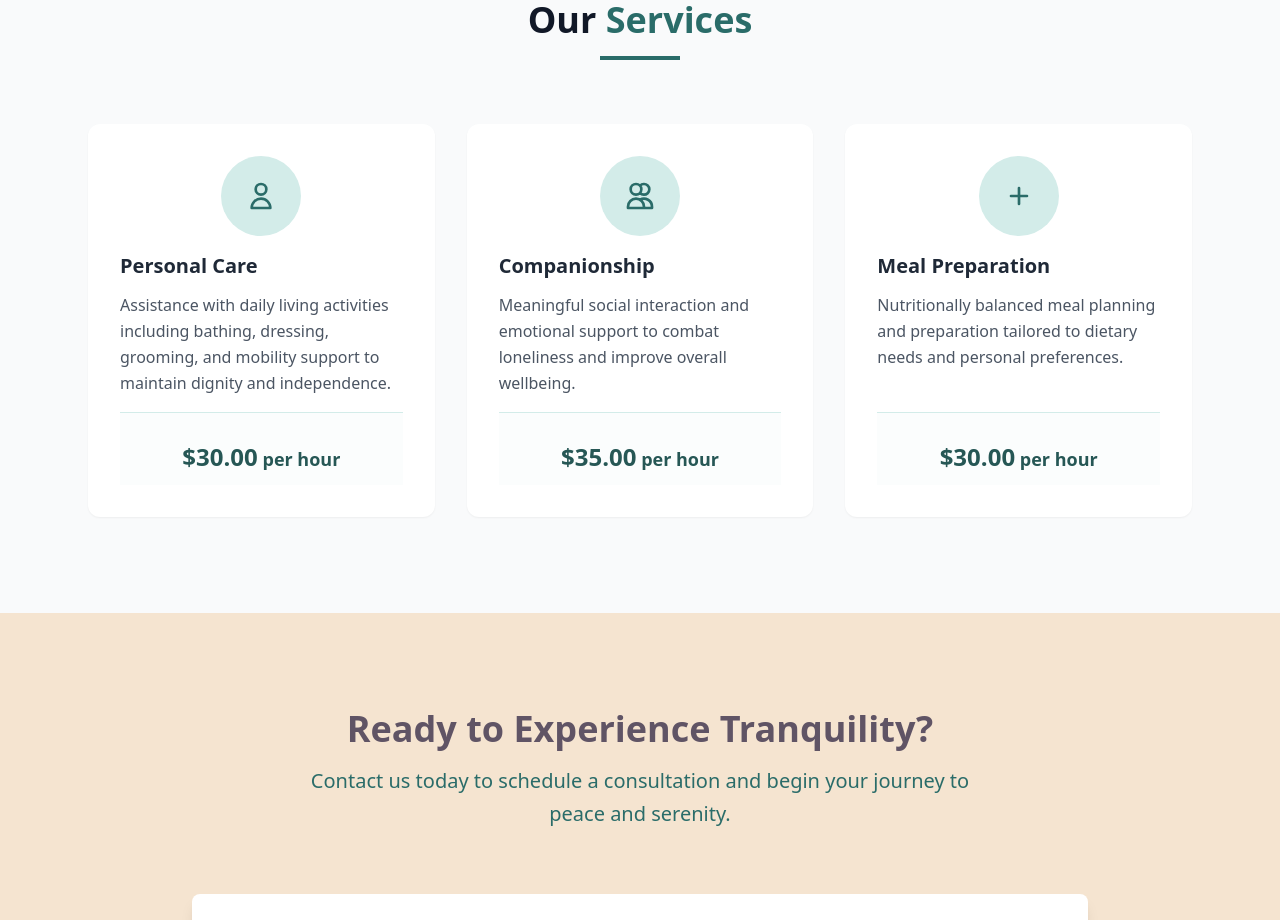
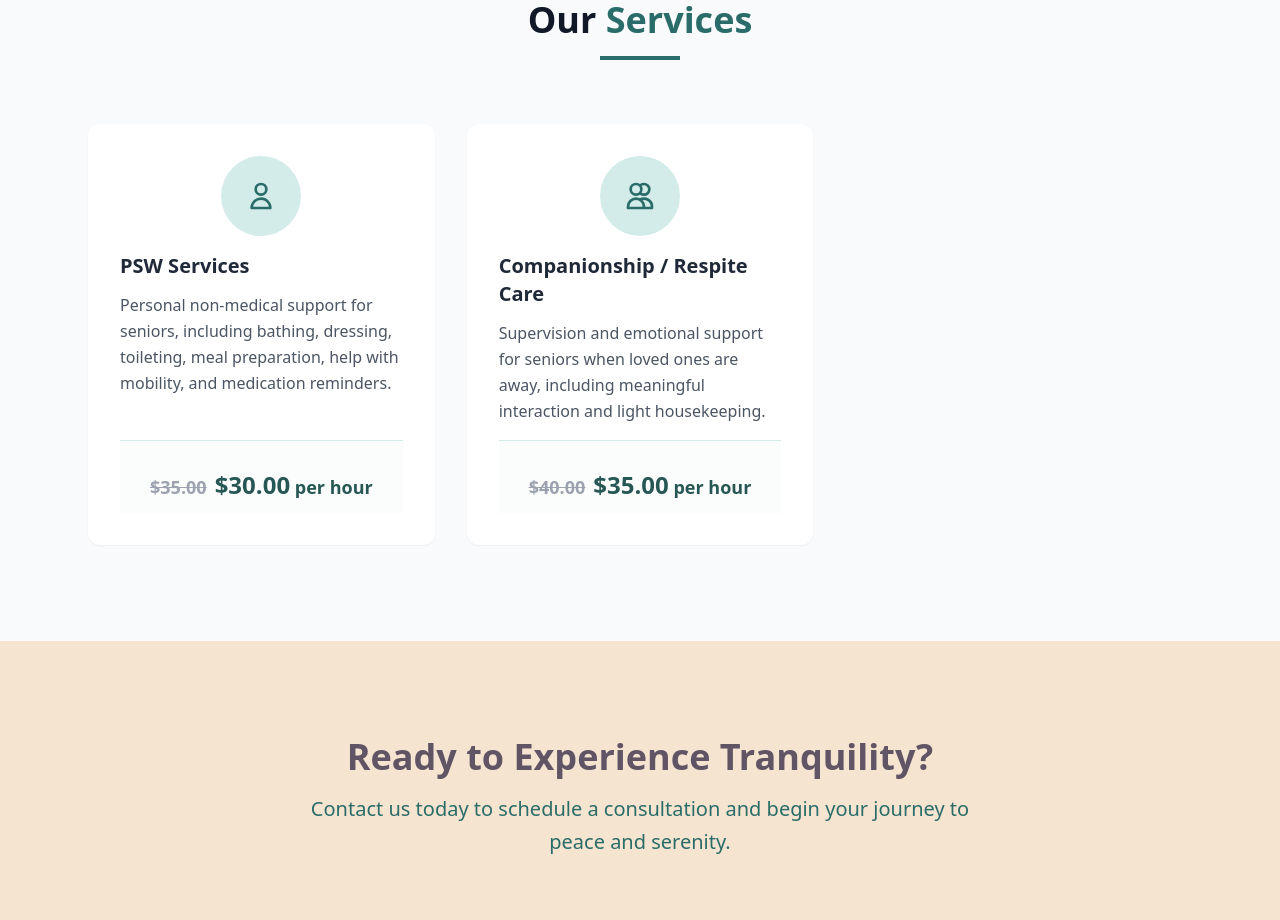
Before and after one commit to AliSaif1/tranquility, a React (Vite) app: page / in a window 1280 px wide. Shown: the part 1000-1920 px from the top of the page. Built offline with nearby package versions, Linux system fonts and the light colour scheme.

Commit message:
Updated Services

```diff
--- a/src/pages/Home.jsx
+++ b/src/pages/Home.jsx
@@ -43,7 +43,7 @@ export function HeroSection() {
 }
 
 // Components/Home/FeatureCard.jsx
-export function FeatureCard({ icon, title, description, price }) {
+export function FeatureCard({ icon, title, description, price, originalPrice }) {
     return (
         <div className="bg-white p-8 rounded-xl shadow-sm hover:shadow-md transition-all duration-300 h-full flex flex-col group">
             <div className="bg-primary-100 w-20 h-20 mx-auto rounded-full flex items-center justify-center mb-4 group-hover:bg-primary-200 transition-colors duration-300">
@@ -59,6 +59,11 @@ export function FeatureCard({ icon, title, description, price }) {
             </p>
             <div className="mt-auto px-0 pb-0 pt-4 bg-primary-50/30 border-t border-primary-100">
                 <p className="text-primary-700 font-bold text-lg text-center px-4 py-3">
+                    {originalPrice && (
+                        <span className="text-gray-400 line-through mr-2 text-lg">
+                            {originalPrice.split(' ')[0]}
+                        </span>
+                    )}
                     <span className="text-2xl">{price.split(' ')[0]}</span> {price.split(' ').slice(1).join(' ')}
                 </p>
             </div>
@@ -70,35 +75,29 @@ export function FeatureCard({ icon, title, description, price }) {
 export function FeaturesSection() {
     const features = [
         {
+            title: "PSW Services",
+            description:
+                "Personal non-medical support for seniors, including bathing, dressing, toileting, meal preparation, help with mobility, and medication reminders.",
+            price: "$30.00 per hour",
+            originalPrice: "$35.00 per hour", // Added original price
             icon: (
                 <svg xmlns="http://www.w3.org/2000/svg" className="h-8 w-8" fill="none" viewBox="0 0 24 24" stroke="currentColor">
                     <path strokeLinecap="round" strokeLinejoin="round" strokeWidth={2} d="M16 7a4 4 0 11-8 0 4 4 0 018 0zM12 14a7 7 0 00-7 7h14a7 7 0 00-7-7z" />
                 </svg>
-            ),
-            title: "Personal Care",
-            description: "Assistance with daily living activities including bathing, dressing, grooming, and mobility support to maintain dignity and independence.",
-            price: "$30.00 per hour"
+            )
         },
         {
-            title: "Companionship",
-            description: "Meaningful social interaction and emotional support to combat loneliness and improve overall wellbeing.",
+            title: "Companionship / Respite Care",
+            description:
+                "Supervision and emotional support for seniors when loved ones are away, including meaningful interaction and light housekeeping.",
             price: "$35.00 per hour",
+            originalPrice: "$40.00 per hour", // Added original price
             icon: (
                 <svg xmlns="http://www.w3.org/2000/svg" className="h-8 w-8" fill="none" viewBox="0 0 24 24" stroke="currentColor">
                     <path strokeLinecap="round" strokeLinejoin="round" strokeWidth={2} d="M12 4.354a4 4 0 110 5.292M15 21H3v-1a6 6 0 0112 0v1zm0 0h6v-1a6 6 0 00-9-5.197M13 7a4 4 0 11-8 0 4 4 0 018 0z" />
                 </svg>
             )
-        },
-        {
-            title: "Meal Preparation",
-            description: "Nutritionally balanced meal planning and preparation tailored to dietary needs and personal preferences.",
-            price: "$30.00 per hour",
-            icon: (
-                <svg xmlns="http://www.w3.org/2000/svg" className="h-8 w-8" fill="none" viewBox="0 0 24 24" stroke="currentColor">
-                    <path strokeLinecap="round" strokeLinejoin="round" strokeWidth={2} d="M12 6v6m0 0v6m0-6h6m-6 0H6" />
-                </svg>
-            )
-        },
+        }
     ];
 
     return (
@@ -119,6 +118,7 @@ export function FeaturesSection() {
                             title={feature.title}
                             description={feature.description}
                             price={feature.price}
+                            originalPrice={feature.originalPrice}
                         />
                     ))}
                 </div>
--- a/src/pages/Services.jsx
+++ b/src/pages/Services.jsx
@@ -1,9 +1,11 @@
 function Services() {
     const services = [
         {
-            title: "Personal Care",
-            description: "Assistance with daily living activities including bathing, dressing, grooming, and mobility support to maintain dignity and independence.",
+            title: "PSW Services",
+            description:
+                "Personal non-medical support for seniors, including bathing, dressing, toileting, meal preparation, help with mobility, and medication reminders.",
             price: "$30.00 per hour",
+            originalPrice: "$35.00 per hour", // Added original price
             icon: (
                 <svg xmlns="http://www.w3.org/2000/svg" className="h-8 w-8" fill="none" viewBox="0 0 24 24" stroke="currentColor">
                     <path strokeLinecap="round" strokeLinejoin="round" strokeWidth={2} d="M16 7a4 4 0 11-8 0 4 4 0 018 0zM12 14a7 7 0 00-7 7h14a7 7 0 00-7-7z" />
@@ -11,52 +13,14 @@ function Services() {
             )
         },
         {
-            title: "Companionship",
-            description: "Meaningful social interaction and emotional support to combat loneliness and improve overall wellbeing.",
+            title: "Companionship / Respite Care",
+            description:
+                "Supervision and emotional support for seniors when loved ones are away, including meaningful interaction and light housekeeping.",
             price: "$35.00 per hour",
+            originalPrice: "$40.00 per hour", // Added original price
             icon: (
                 <svg xmlns="http://www.w3.org/2000/svg" className="h-8 w-8" fill="none" viewBox="0 0 24 24" stroke="currentColor">
                     <path strokeLinecap="round" strokeLinejoin="round" strokeWidth={2} d="M12 4.354a4 4 0 110 5.292M15 21H3v-1a6 6 0 0112 0v1zm0 0h6v-1a6 6 0 00-9-5.197M13 7a4 4 0 11-8 0 4 4 0 018 0z" />
-                </svg>
-            )
-        },
-        {
-            title: "Meal Preparation",
-            description: "Nutritionally balanced meal planning and preparation tailored to dietary needs and personal preferences.",
-            price: "$30.00 per hour",
-            icon: (
-                <svg xmlns="http://www.w3.org/2000/svg" className="h-8 w-8" fill="none" viewBox="0 0 24 24" stroke="currentColor">
-                    <path strokeLinecap="round" strokeLinejoin="round" strokeWidth={2} d="M12 6v6m0 0v6m0-6h6m-6 0H6" />
-                </svg>
-            )
-        },
-        {
-            title: "Palliative Care",
-            description: "Compassionate support focusing on comfort and quality of life for individuals with serious illnesses.",
-            price: "$30.00 per hour",
-            icon: (
-                <svg xmlns="http://www.w3.org/2000/svg" className="h-8 w-8" fill="none" viewBox="0 0 24 24" stroke="currentColor">
-                    <path strokeLinecap="round" strokeLinejoin="round" strokeWidth={2} d="M9.172 16.172a4 4 0 015.656 0M9 10h.01M15 10h.01M21 12a9 9 0 11-18 0 9 9 0 0118 0z" />
-                </svg>
-            )
-        },
-        {
-            title: "Medication Reminder",
-            description: "Timely reminders and assistance with medication management to ensure proper dosage and schedule adherence.",
-            price: "$30.00 per hour",
-            icon: (
-                <svg xmlns="http://www.w3.org/2000/svg" className="h-8 w-8" fill="none" viewBox="0 0 24 24" stroke="currentColor">
-                    <path strokeLinecap="round" strokeLinejoin="round" strokeWidth={2} d="M8 7v8a2 2 0 002 2h6M8 7V5a2 2 0 012-2h4.586a1 1 0 01.707.293l4.414 4.414a1 1 0 01.293.707V15a2 2 0 01-2 2h-2M8 7H6a2 2 0 00-2 2v10a2 2 0 002 2h8a2 2 0 002-2v-2" />
-                </svg>
-            )
-        },
-        {
-            title: "Respite Care",
-            description: "Temporary relief for primary caregivers, providing peace of mind that their loved ones are in capable hands.",
-            price: "$35.00 per hour",
-            icon: (
-                <svg xmlns="http://www.w3.org/2000/svg" className="h-8 w-8" fill="none" viewBox="0 0 24 24" stroke="currentColor">
-                    <path strokeLinecap="round" strokeLinejoin="round" strokeWidth={2} d="M20 7l-8-4-8 4m16 0l-8 4m8-4v10l-8 4m0-10L4 7m8 4v10M4 7v10l8 4" />
                 </svg>
             )
         }
@@ -99,6 +63,7 @@ function Services() {
                             </div>
                             <div className="px-8 pb-6 pt-4 bg-primary-50/30 border-t border-primary-100">
                                 <p className="text-primary-700 font-bold text-lg">
+                                    <span className="text-gray-400 line-through mr-2 text-lg">{service.originalPrice.split(' ')[0]}</span>
                                     <span className="text-2xl">{service.price.split(' ')[0]}</span> {service.price.split(' ').slice(1).join(' ')}
                                 </p>
                             </div>
```
